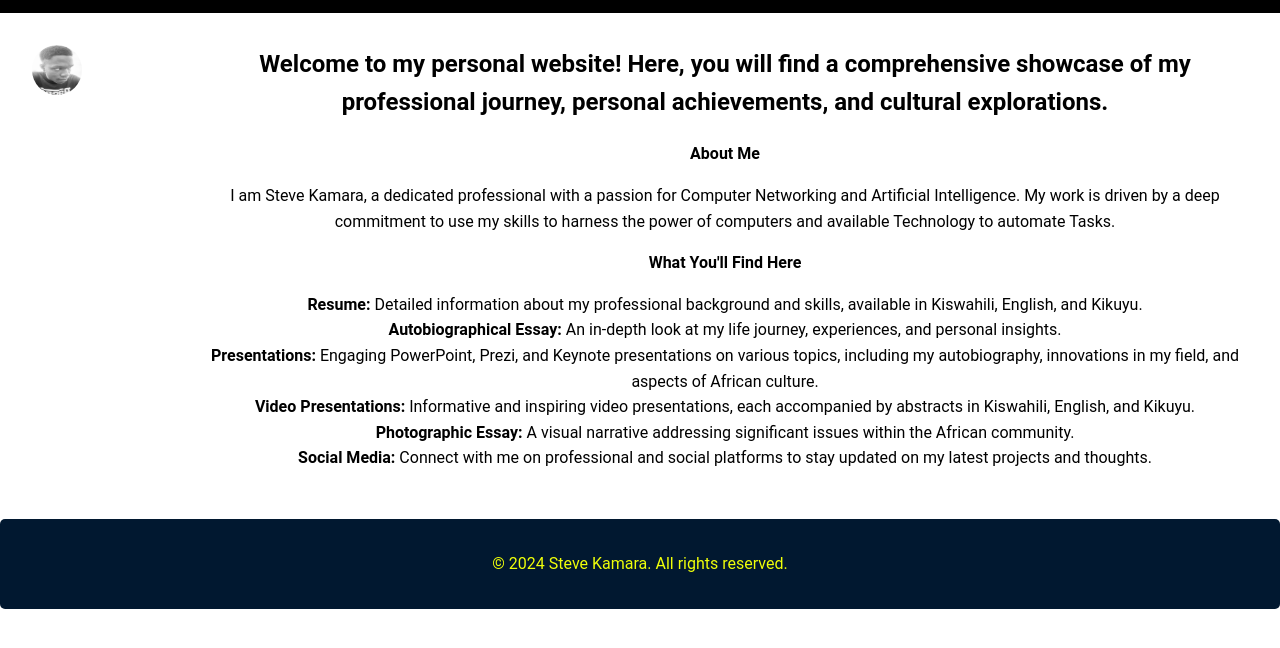
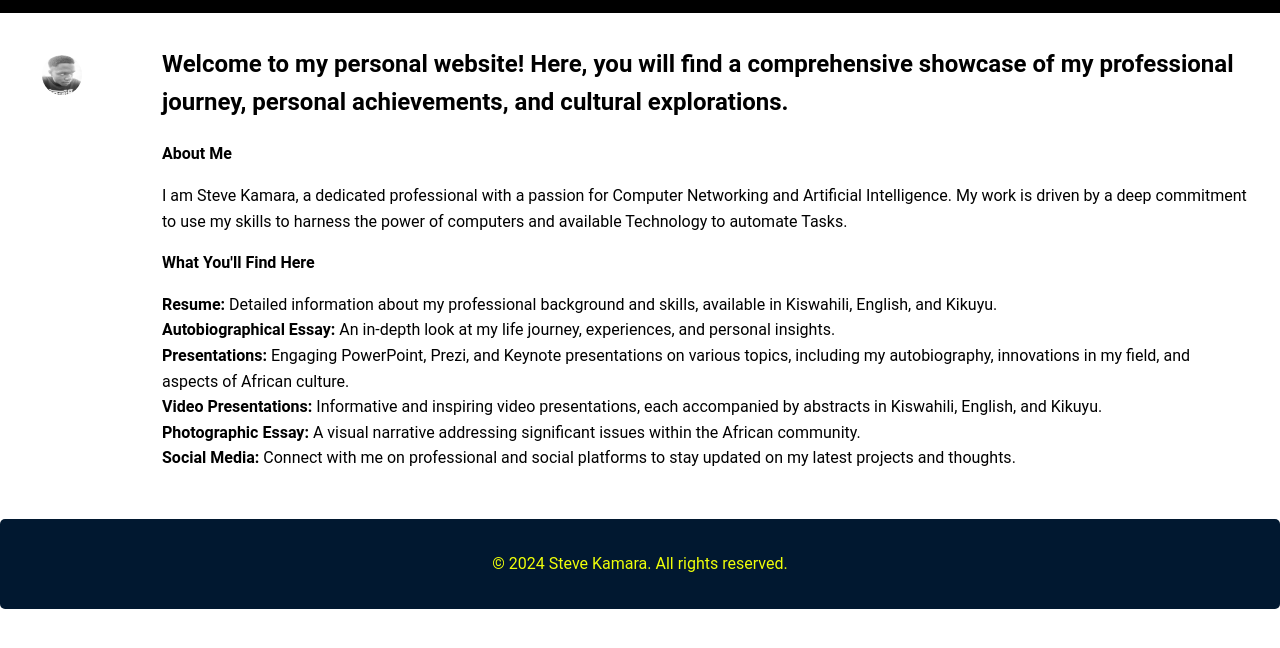
Before and after one commit to Apex-tex/stevekamara.github.io, a plain HTML site: page index.html in a window 1280 px wide. Shown: the part 116-764 px from the top of the page. Drawn offline with Linux system fonts and the light colour scheme.

Commit message:
Update styles.css

```diff
--- a/styles.css
+++ b/styles.css
@@ -53,27 +53,28 @@ section {
 }
 
 .profile-container {
-    display: flex;
-    flex-wrap: wrap;
-    align-items: flex-start;
     position: relative;
+    padding-left: 60px;
 }
 
 .profile-pic {
     position: absolute;
-    top: 0;
-    left: 0;
+    top: 10px;
+    left: 10px;
     border-radius: 50%;
-    width: 50px;
-    height: 50px;
-    margin: 0;
+    width: 40px;
+    height: 40px;
+    z-index: -1;
 }
 
 .text-content {
-    margin-left: 170px;
     flex: 1;
-    text-align: center;
+    text-align: left;
+    position: relative;
+    z-index: 1;
+    padding-left: 70px;
 }
+
 
 section h2 {
     margin-top: 0;
```
